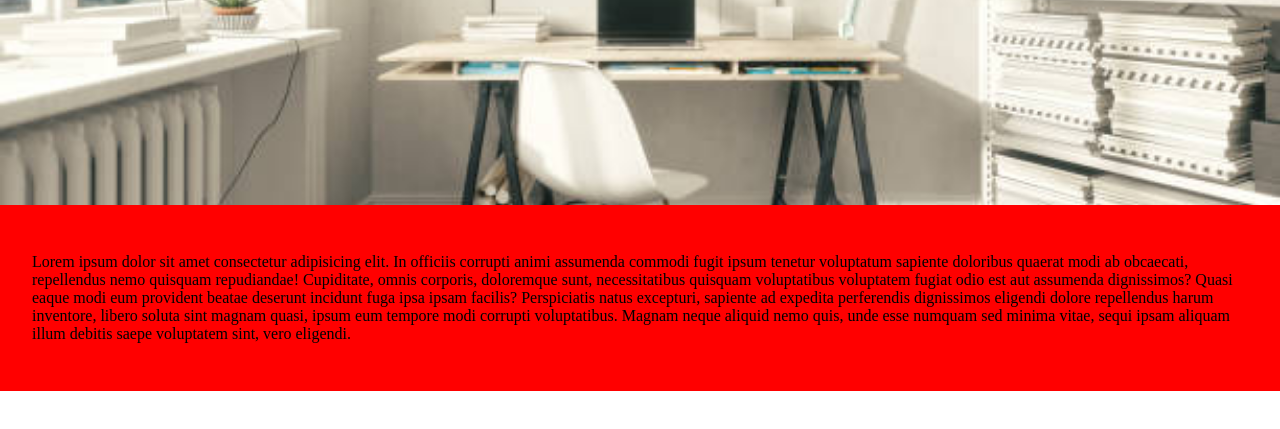
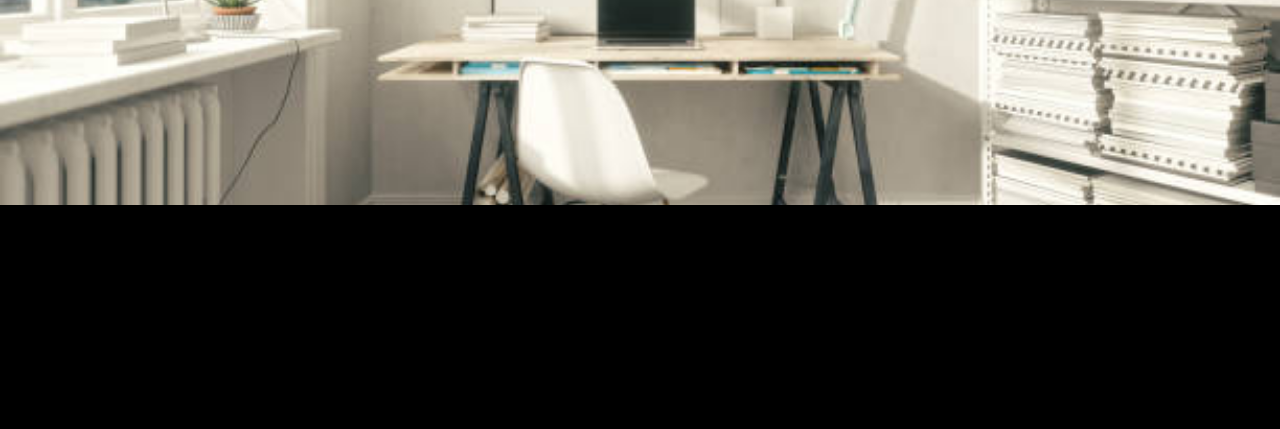
Before and after one commit to Doziechuks/sliding-image, a plain HTML site: page index.html in a window 1280 px wide. Shown: the part 275-704 px from the top of the page. Drawn offline with Linux system fonts and the light colour scheme.

Commit message:
modifications

```diff
--- a/index.css
+++ b/index.css
@@ -7,6 +7,7 @@
 body {
   width: 100%;
   padding-top: 30em;
+  background-color: black;
 }
 
 .main-wrapper {
@@ -114,9 +115,3 @@ span{
   top: 30%;
   right: 40%;
 }
-
-.zee{
-  background-color: red;
-  width: 100%;
-  padding: 3em 2em;
-}
--- a/index.html
+++ b/index.html
@@ -30,11 +30,6 @@
       <div class="box-1"><div class="prev"></div></div>
       <div class="box-2"><div class="next"></div></div>
     </div>
-
-    <div class="zee">
-      Lorem ipsum dolor sit amet consectetur adipisicing elit. In officiis corrupti animi assumenda commodi fugit ipsum tenetur voluptatum sapiente doloribus quaerat modi ab obcaecati, repellendus nemo quisquam repudiandae! Cupiditate, omnis corporis, doloremque sunt, necessitatibus quisquam voluptatibus voluptatem fugiat odio est aut assumenda dignissimos? Quasi eaque modi eum provident beatae deserunt incidunt fuga ipsa ipsam facilis? Perspiciatis natus excepturi, sapiente ad expedita perferendis dignissimos eligendi dolore repellendus harum inventore, libero soluta sint magnam quasi, ipsum eum tempore modi corrupti voluptatibus. Magnam neque aliquid nemo quis, unde esse numquam sed minima vitae, sequi ipsam aliquam illum debitis saepe voluptatem sint, vero eligendi.
-    </div>
-
     <script src="index.js"></script>
 </body>
 </html>
```
